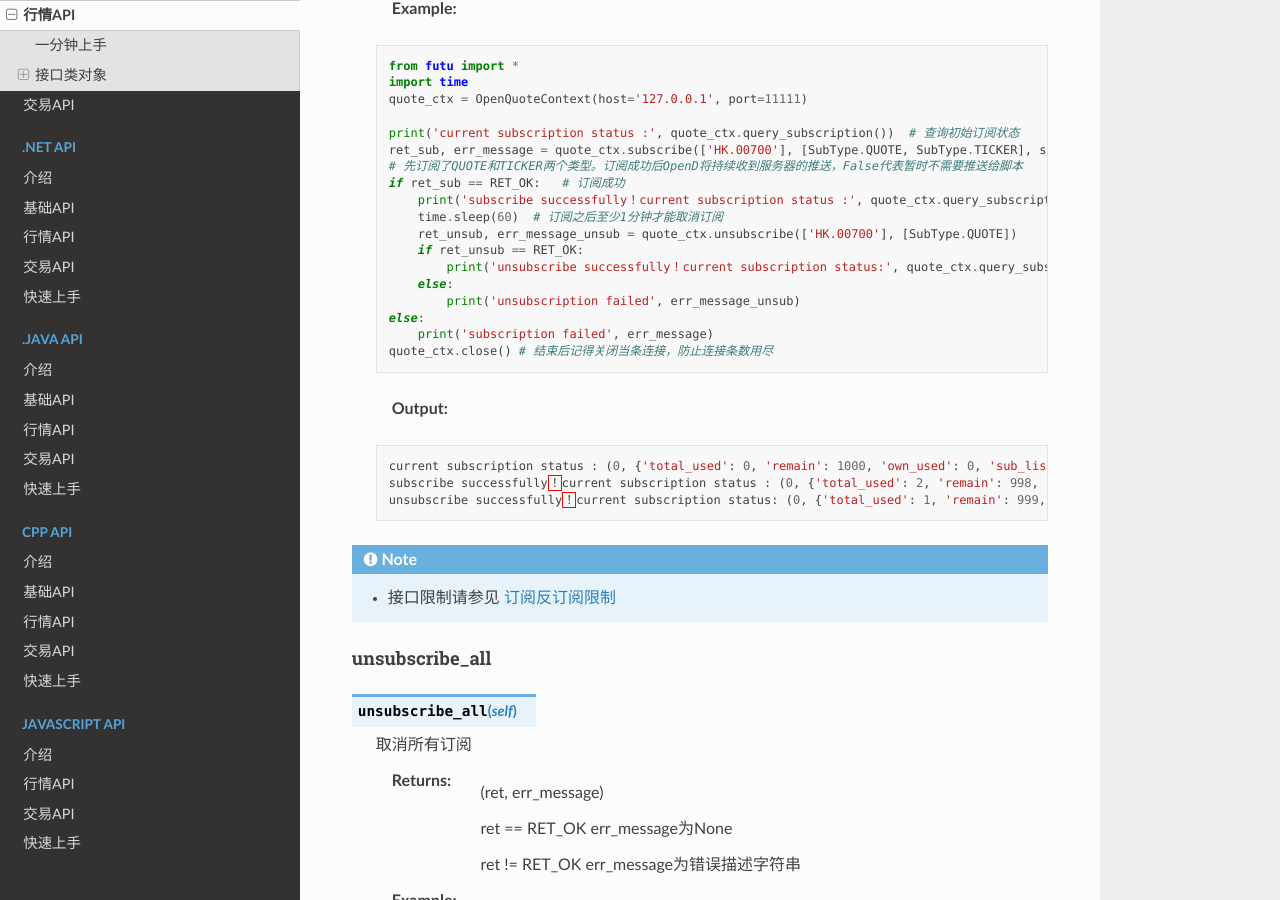
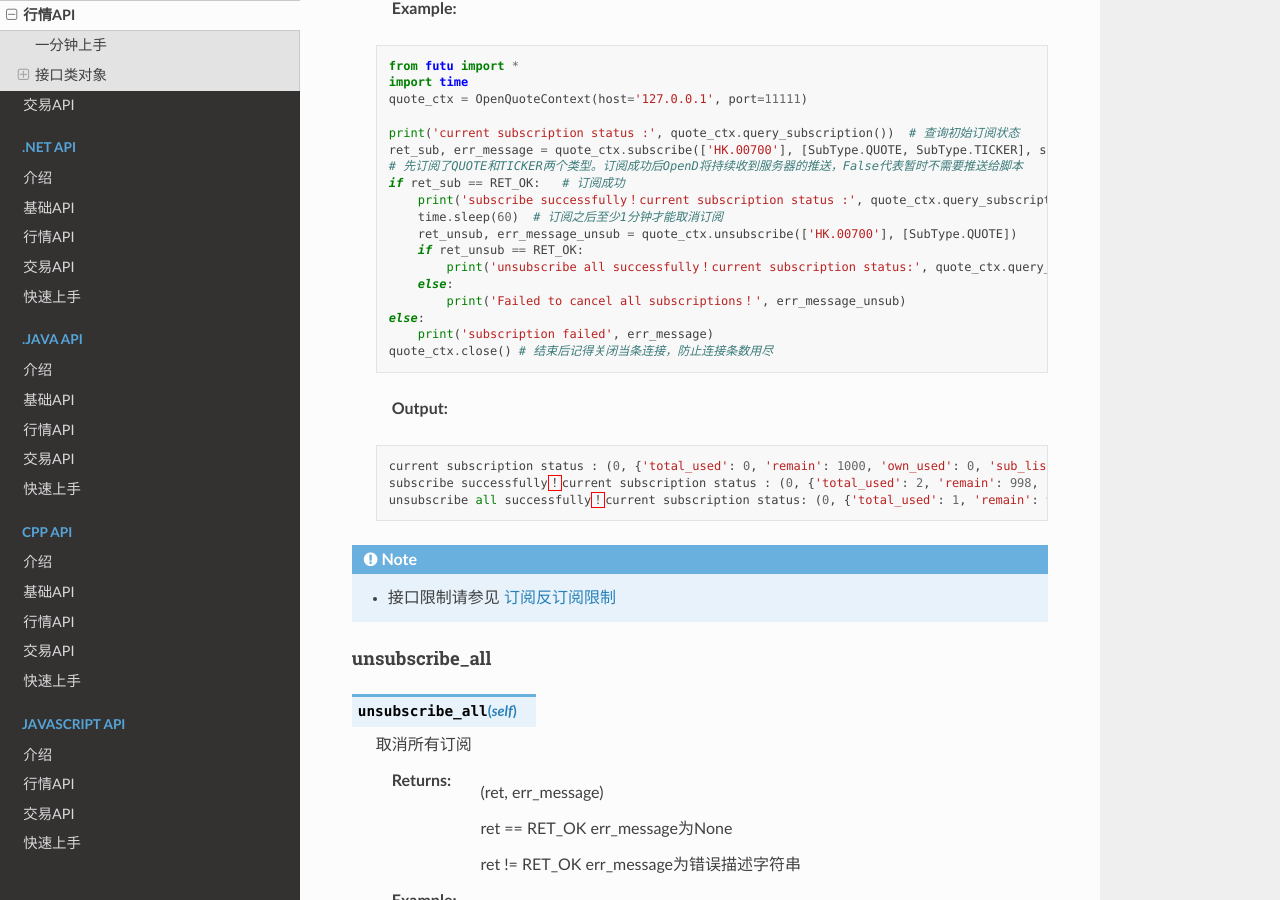
Before and after one commit to FutunnOpen/futu-api-doc, a Sphinx documentation site: the page built from doc_maker/source/api/Quote_API.rst, in a window 1280 px wide and 900 px high, scrolled down 22621 px. Built offline with Sphinx 7.4.7 and the Read the Docs theme 2.0.0, drawn with Linux system fonts in a browser that asks for light colours.

Commit message:
fix unsubscribe_all() 接口中example & output 中的提示请用词，与unsubcribe() 区分开

```diff
--- a/doc_maker/source/api/Quote_API.rst
+++ b/doc_maker/source/api/Quote_API.rst
@@ -1089,9 +1089,9 @@ unsubscribe
         time.sleep(60)  # 订阅之后至少1分钟才能取消订阅
         ret_unsub, err_message_unsub = quote_ctx.unsubscribe(['HK.00700'], [SubType.QUOTE])
         if ret_unsub == RET_OK:
-            print('unsubscribe successfully！current subscription status:', quote_ctx.query_subscription())  # 取消订阅后查询订阅状态
+            print('unsubscribe all successfully！current subscription status:', quote_ctx.query_subscription())  # 取消订阅后查询订阅状态
         else:
-            print('unsubscription failed', err_message_unsub)
+            print('Failed to cancel all subscriptions！', err_message_unsub)
     else:
         print('subscription failed', err_message)
     quote_ctx.close() # 结束后记得关闭当条连接，防止连接条数用尽
@@ -1102,7 +1102,7 @@ unsubscribe
 
     current subscription status : (0, {'total_used': 0, 'remain': 1000, 'own_used': 0, 'sub_list': {}})
     subscribe successfully！current subscription status : (0, {'total_used': 2, 'remain': 998, 'own_used': 2, 'sub_list': {'QUOTE': ['HK.00700'], 'TICKER': ['HK.00700']}})
-    unsubscribe successfully！current subscription status: (0, {'total_used': 1, 'remain': 999, 'own_used': 1, 'sub_list': {'TICKER': ['HK.00700']}})
+    unsubscribe all successfully！current subscription status: (0, {'total_used': 1, 'remain': 999, 'own_used': 1, 'sub_list': {'TICKER': ['HK.00700']}})
 
 .. note::
 
```
